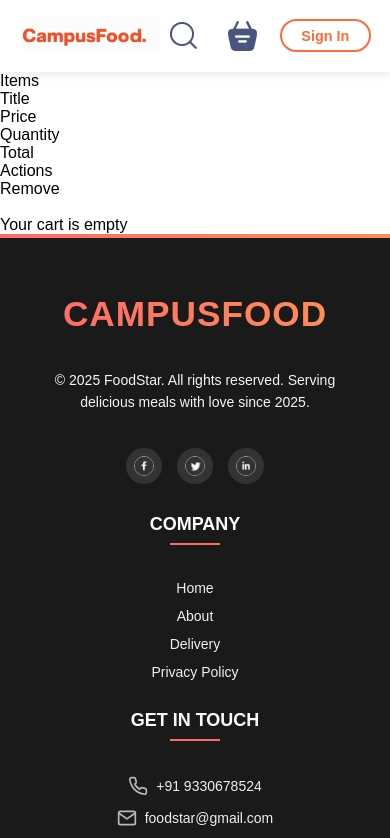
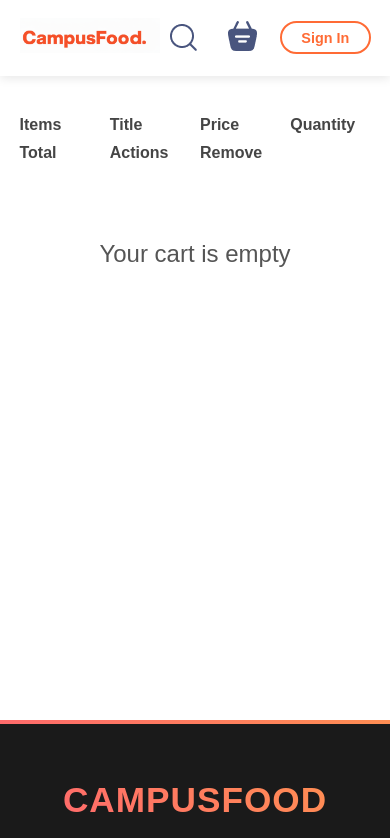
Before and after one commit to jibankumarpanda/FOODSTAR, a React (Vite) app in the folder frontend/: page /cart in a window 390 px wide. Shown: the top 838 px of the page. Built offline with nearby package versions, Linux system fonts and the light colour scheme.

Commit message:
Update Navbar, Cart, and Home components with improved navigation and styling

```diff
--- a/frontend/src/components/Navbar/Navbar.jsx
+++ b/frontend/src/components/Navbar/Navbar.jsx
@@ -1,6 +1,9 @@
 import React, { useState } from 'react';
+import { Link } from 'react-router-dom';
 import './navbar.css';
 import { assets } from '../../assets/assets';
+
+
 
 const Navbar = ({ setShowLogin }) => {
   const [menu, setMenu] = useState("home");
@@ -9,10 +12,11 @@ const Navbar = ({ setShowLogin }) => {
   const [cartItems, setCartItems] = useState(0);
 
   const menuItems = [
-    { id: 'home', label: 'Home', targetId: 'home' },
+    { id: 'home', label: 'Home', targetId: 'home', isLink: true, path: '/' },
     { id: 'menu', label: 'Menu', targetId: 'explore-menu' },
     { id: 'mobile-app', label: 'Mobile App', targetId: 'app-downlode' },
-    { id: 'contact', label: 'Contact Us', targetId: 'footer' }
+    { id: 'contact', label: 'Contact Us', targetId: 'footer' },
+
   ];
 
   const scrollToSection = (e, targetId) => {
@@ -21,6 +25,24 @@ const Navbar = ({ setShowLogin }) => {
     const element = document.getElementById(targetId);
     if (element) {
       element.scrollIntoView({ behavior: 'smooth' });
+    }
+  };
+
+  const handleHomeClick = (e, item) => {
+    e.preventDefault();
+    setMenu(item.id);
+
+    // If we're already on the home page, scroll to top
+    if (window.location.pathname === '/') {
+      const homeElement = document.getElementById('home');
+      if (homeElement) {
+        homeElement.scrollIntoView({ behavior: 'smooth' });
+      } else {
+        window.scrollTo({ top: 0, behavior: 'smooth' });
+      }
+    } else {
+      // Otherwise, navigate to home
+      window.location.href = '/';
     }
   };
 
@@ -47,7 +69,7 @@ const Navbar = ({ setShowLogin }) => {
   return (
     <nav className="navbar">
       <div className="navbar-logo">
-        <img src={assets.logo} alt="FoodStar Logo" className="logo" />
+        <Link to='/'><img src={assets.logo} alt="FoodStar Logo" className="logo" /></Link>
       </div>
 
       <ul className="navbar-menu">
@@ -56,13 +78,26 @@ const Navbar = ({ setShowLogin }) => {
             key={item.id}
             className={`${menu === item.id ? 'active' : ''} menu-item`}
           >
+            {item.isLink ? (
+              <a
+                href={item.path}
+                className="nav-link"
+                onClick={(e) => handleHomeClick(e, item)}
+              >
+                {item.label}
+              </a>
+            ) : (
               <a
                 href={`#${item.targetId}`}
-              onClick={(e) => scrollToSection(e, item.targetId)}
+                onClick={(e) => {
+                  setMenu(item.id);
+                  scrollToSection(e, item.targetId);
+                }}
                 className="nav-link"
               >
                 {item.label}
               </a>
+            )}
           </li>
         ))}
       </ul>
@@ -96,11 +131,11 @@ const Navbar = ({ setShowLogin }) => {
 
           <div className="navbar-cart">
             <div className="cart-icon-wrapper">
-              <img
+             <Link to='/cart'><img
                 src={assets.basket_icon}
                 alt="Shopping Cart"
                 className="cart-icon"
-              />
+              /></Link>
               {cartItems > 0 && <span className="cart-count">{cartItems}</span>}
             </div>
           </div>
--- a/frontend/src/pages/Cart/Cart.css
+++ b/frontend/src/pages/Cart/Cart.css
@@ -0,0 +1,44 @@
+.cart {
+    min-height: calc(100vh - 300px); /* Adjust based on your header/footer height */
+    padding: 40px 0;
+    display: flex;
+    flex-direction: column;
+    align-items: center;
+}
+
+.cart-items {
+    width: 90%;
+    max-width: 1200px;
+    margin: 0 auto;
+}
+
+.cart_items_title {
+    display: grid;
+    grid-template-columns: 1fr 1.5fr 1fr 1fr 1fr 1fr 1fr;
+    align-items: center;
+    gap: 10px;
+    padding: 20px 0;
+    color: #454545;
+    font-size: 18px;
+    font-weight: 600;
+}
+
+.cart-items-empty {
+    text-align: center;
+    margin: 40px 0;
+    font-size: 24px;
+    color: #555;
+}
+
+/* Responsive design */
+@media (max-width: 800px) {
+    .cart_items_title {
+        grid-template-columns: 1fr 1fr 1fr 1fr;
+        font-size: 16px;
+    }
+
+    .cart {
+        min-height: calc(100vh - 200px);
+        padding: 20px 0;
+    }
+}
--- a/frontend/src/pages/Cart/Cart.jsx
+++ b/frontend/src/pages/Cart/Cart.jsx
@@ -24,7 +24,9 @@ const Cart = () => {
                         <p>Cart items will be displayed here</p>
                     </div>
                 ) : (
-                    <p>Your cart is empty</p>
+                    <div className="cart-items-empty">
+                        <p>Your cart is empty</p>
+                    </div>
                 )}
             </div>
         </div>
--- a/frontend/src/pages/Home/Home.jsx
+++ b/frontend/src/pages/Home/Home.jsx
@@ -4,6 +4,7 @@ import Header from '../../components/Header/Header';
 import ExploreMenu from '../../components/Exploremenu/ExploreMenu';
 import FoodDisplay from '../../components/FoodDisplay/FoodDisplay';
 import AppDownlode from '../../components/AppDownlode/AppDownlode';
+import Cart from '../Cart/Cart';
 
 const Home = () => {
 
@@ -15,6 +16,7 @@ return (
         <ExploreMenu category={category} setCategory={setCategory}/>
         <FoodDisplay category={category}/>
         <AppDownlode id="app-download" category={category}/>
+        <Cart id="cart-items" category={category}/>
     </div>
 
     )
```
Lines whose indentation alone changed are shown as unchanged.
